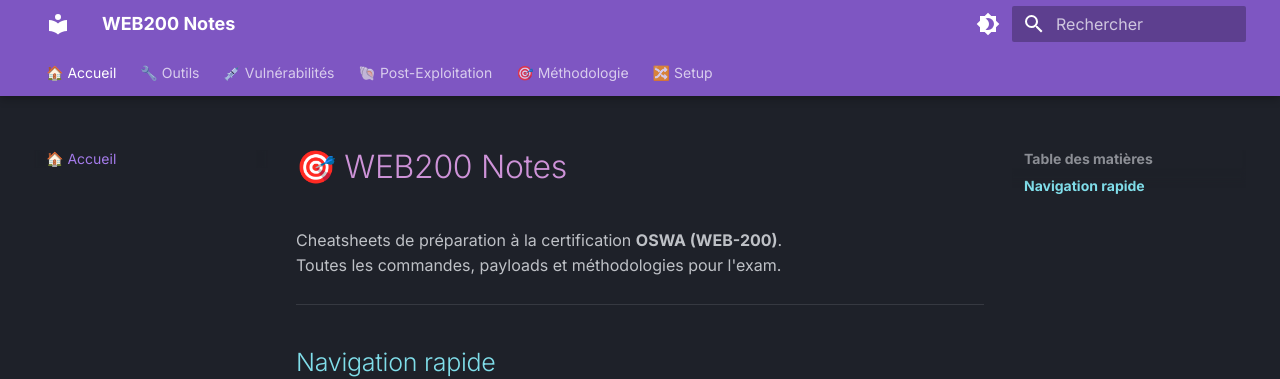
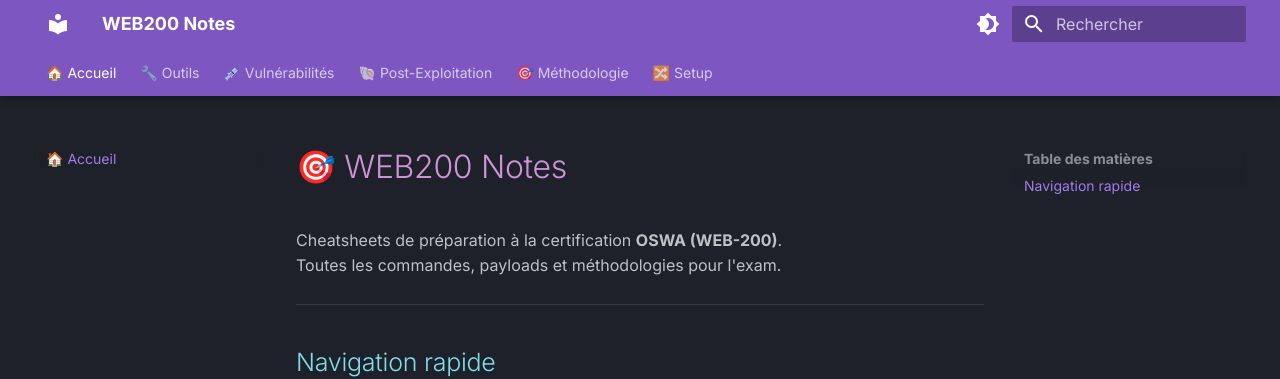
Before and after one commit to GaelleBriet/web200-notes, an MkDocs documentation site: the page built from docs/index.md, in a window 1280 px wide. Shown: the top 379 px of the page. Built offline with MkDocs 1.6.1 and Material for MkDocs 9.7.7, drawn with Linux system fonts in a browser that asks for light colours.

Commit message:
Remove unused CSS styles for secondary navigation links and sub-items

```diff
--- a/docs/stylesheets/extra.css
+++ b/docs/stylesheets/extra.css
@@ -39,17 +39,6 @@
   color: #fff176 !important;
 }
 
-/* Titres H2 dans la table des matières */
-.md-nav--secondary > .md-nav__list > .md-nav__item > .md-nav__link {
-  color: #80deea !important;
-  font-weight: bold;
-}
-/* Remettre les sous-items en blanc */
-.md-nav--secondary .md-nav__list > .md-nav__item > .md-nav > .md-nav__list .md-nav__link {
-  color: var(--md-default-fg-color) !important;
-  font-weight: normal;
-}
-
 
   /* Tags de vulnérabilité colorés */
 .tag-critical { background-color: #c62828 !important; color: white !important; padding: 2px 8px !important; border-radius: 4px !important; font-size: 0.75em !important; }
```
